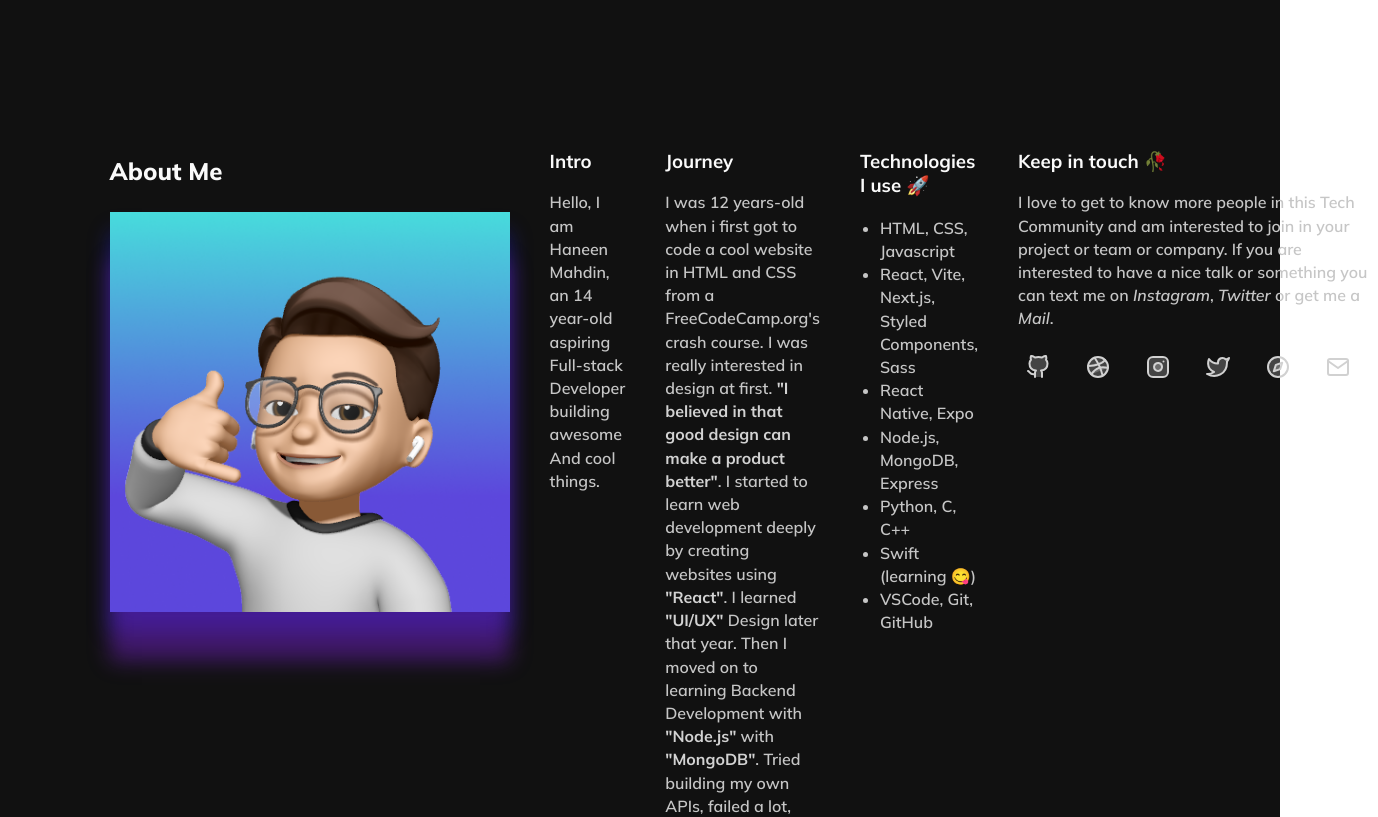
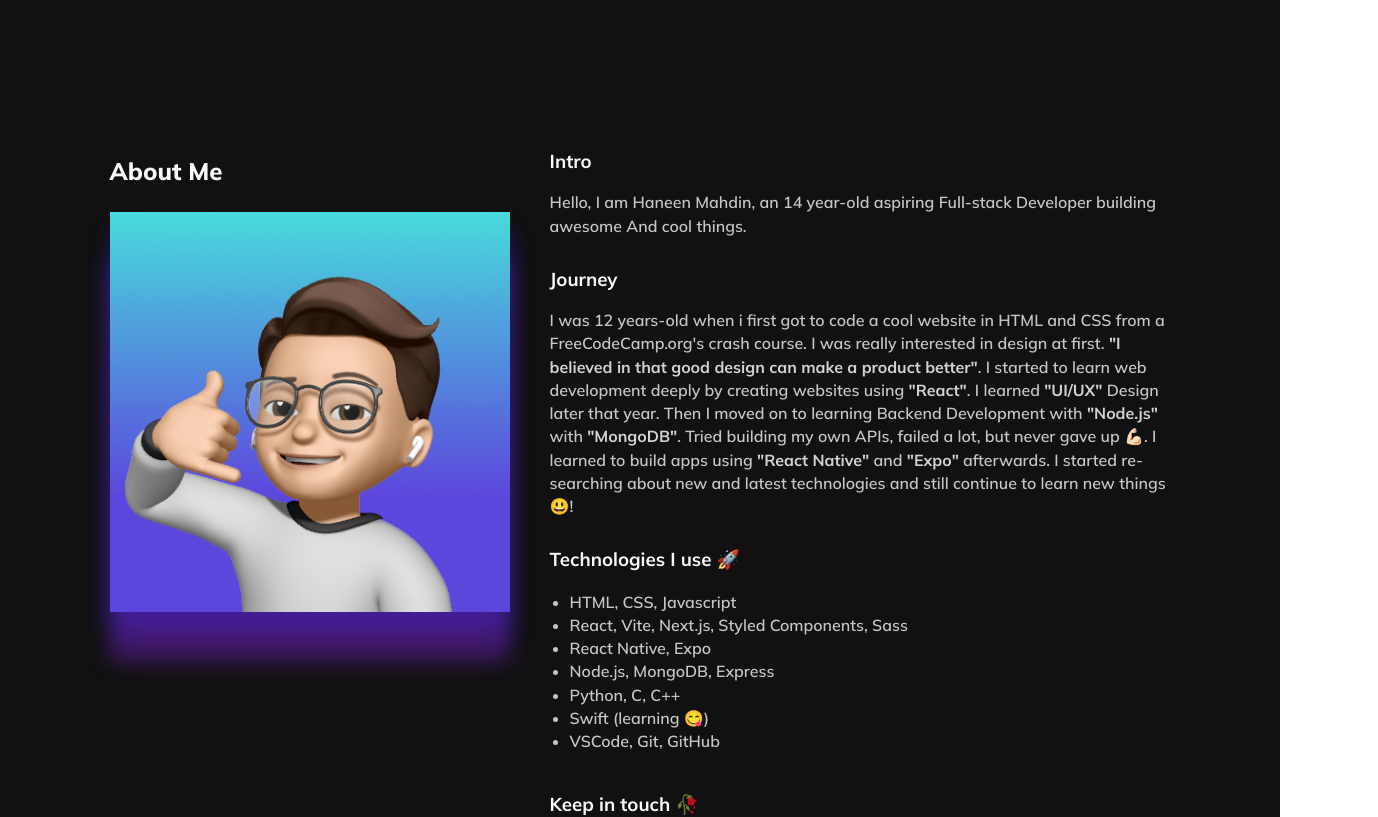
Before and after one commit to haneenmahd/haneenmahd.github.io, a React (Vite) app: page / in a window 1280 px wide. Shown: the part 1540-2357 px from the top of the page, 1378 px wide, since content can reach past the window. Built offline with nearby package versions, Linux system fonts and the light colour scheme.

Commit message:
add sticky behaviour to profile picture

```diff
--- a/src/pages/About.jsx
+++ b/src/pages/About.jsx
@@ -62,6 +62,8 @@
 const Intro = styled.aside`
   text-align: left;
   padding: 20px;
+  position: -webkit-sticky;
+  top: 100px;
 
   * {
     margin: 6px 0;
@@ -90,6 +92,12 @@
       height: auto;
     }
   }
+`;
+
+const InfoGroup = styled.aside`
+  display: flex;
+  flex-direction: column;
+  align-items: flex-start;
 `;
 
 const Info = styled.div`
@@ -130,6 +138,7 @@
         <img src={ProfileImage} alt="My Pic" />
       </Intro>
 
+      <InfoGroup>
         <Info>
           <h3>Intro</h3>
           <p>
@@ -141,9 +150,9 @@
         <Info>
           <h3>Journey</h3>
           <p>
-          I was 12 years-old when i first got to code a cool website in HTML and
-          CSS from a FreeCodeCamp.org's crash course. I was really interested in
-          design at first.{" "}
+            I was 12 years-old when i first got to code a cool website in HTML
+            and CSS from a FreeCodeCamp.org's crash course. I was really
+            interested in design at first.{" "}
             <b>I believed in that good design can make a product better</b>. I
             started to learn web development deeply by creating websites using{" "}
             <b>React</b>. I learned <b>UI/UX</b> Design later that year. Then I
@@ -176,9 +185,9 @@
             interested to have a nice talk or something you can text me on{" "}
             <i>Instagram</i>, <i>Twitter</i> or get me a <i>Mail</i>.
           </p>
-
           <Links />
         </Info>
+      </InfoGroup>
     </Container>
   );
 }
```
Lines whose indentation alone changed are shown as unchanged.
